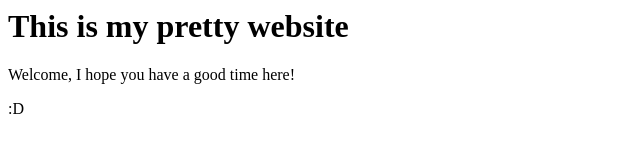
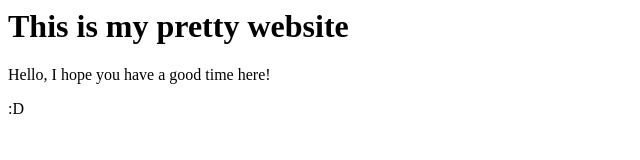
Before and after one commit to mandardandekarr/Devops, a plain HTML site: page index.html in a window 1280 px wide. Shown: the full height of the page, 0-640 px from the left. Drawn offline with Linux system fonts and the light colour scheme.

Commit message:
changed welcome to Hello

```diff
--- a/index.html
+++ b/index.html
@@ -1,6 +1,6 @@
 <html>
 <title>This is my website</title>
 <h1>This is my pretty website</h1>
-<p>Welcome, I hope you have a good time here!</p>
+<p>Hello, I hope you have a good time here!</p>
 <p>:D</p>
 </html>
```
